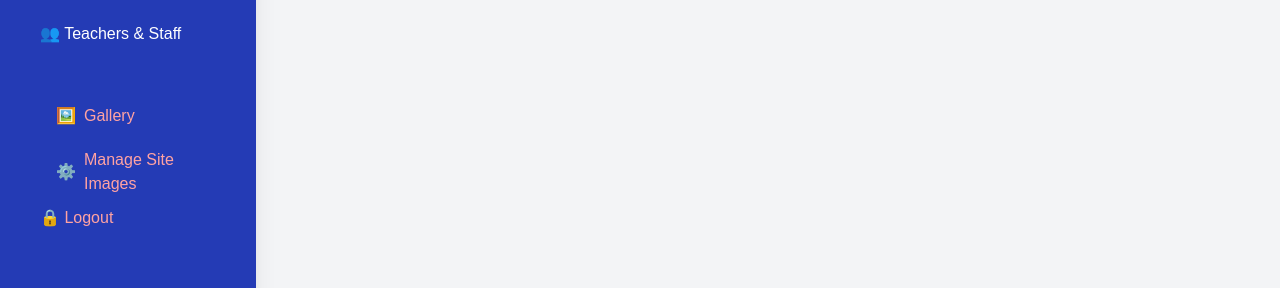
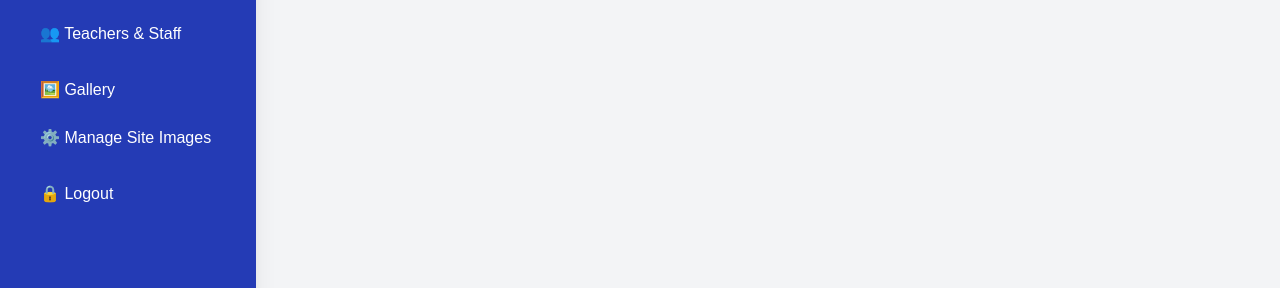
Before and after one commit to anjali100-coder/kinder-school-website, a Next.js app: page /admin/dashboard in a window 1280 px wide. Shown: the part 450-738 px from the top of the page. Built offline with nearby package versions, Linux system fonts and the light colour scheme; no server answers.

Commit message:
fixed logout

```diff
--- a/app/admin/dashboard/layout.tsx
+++ b/app/admin/dashboard/layout.tsx
@@ -20,18 +20,15 @@ export default function DashboardLayout({ children }: { children: React.ReactNod
           <Link href="#" className="block cursor-pointer hover:bg-blue-800 px-4 py-2 rounded-lg transition">
             👥 Teachers & Staff
           </Link>
-          <li className="cursor-pointer hover:bg-blue-800 px-4 py-2 rounded-lg transition mt-8 text-red-300">
- {/* Gallery Link */}
-          <Link href="/admin/dashboard/gallery" className="block py-2.5 px-4 rounded transition duration-200 hover:bg-blue-700 hover:text-white flex items-center gap-2">
-            <span>🖼️</span> Gallery
-          </Link>
-
-          {/* Site Images / Banner Manager Link */}
-          <Link href="/admin/dashboard/site-images" className="block py-2.5 px-4 rounded transition duration-200 hover:bg-blue-700 hover:text-white flex items-center gap-2">
-            <span>⚙️</span> Manage Site Images
-          </Link>
-            🔒 Logout
-          </li>
+            <Link href="/admin/dashboard/gallery" className="block cursor-pointer hover:bg-blue-800 px-4 py-2 rounded mb-2">
+            🖼️ Gallery
+</Link>
+<Link href="/admin/dashboard/site-images" className="block cursor-pointer hover:bg-blue-800 px-4 py-2 rounded mb-2">
+           ⚙️ Manage Site Images
+</Link>
+          <Link href="#" className="block cursor-pointer hover:bg-blue-800 px-4 py-2 rounded mt-4">
+             🔒 Logout
+</Link>
         </ul>
       </div>
 
```
